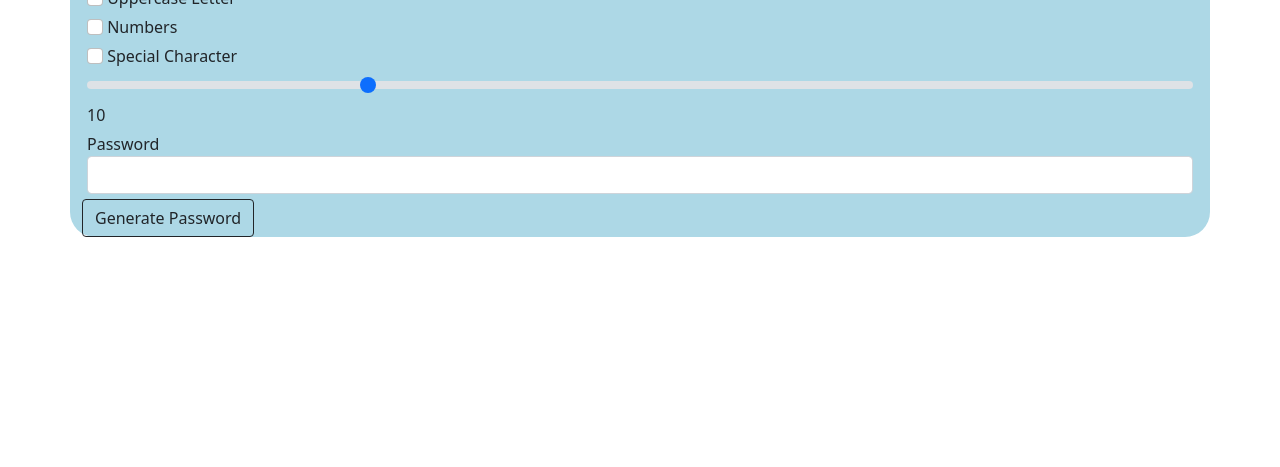
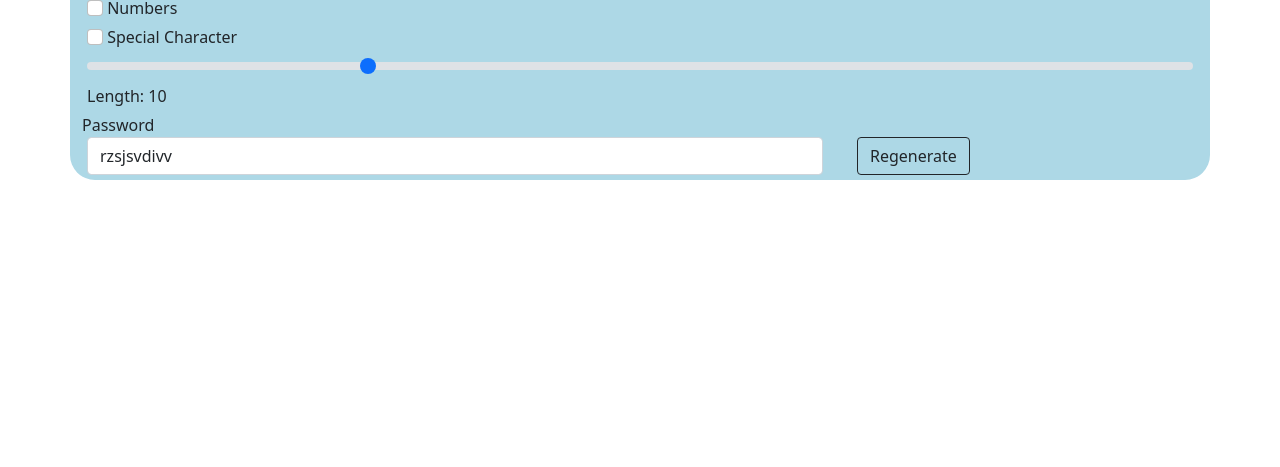
Before and after one commit to 7ubi/passwordGenerator, a plain HTML site: page index.html in a window 1280 px wide. Shown: the part 333-800 px from the top of the page. Drawn offline with nearby package versions, Linux system fonts and the light colour scheme.

Commit message:
dynamic password change, when settings are altered

```diff
--- a/index.html
+++ b/index.html
@@ -36,20 +36,20 @@
 
        <div>
            <input id="size" type="range" min="5" max="25" value="10" class="form-range">
-           <label for="size" id="sizeLabel">10</label>
+           <label for="size" id="sizeLabel">Length: 10</label>
        </div>
+        <label for="password">
+            Password
+        </label>
+        <div class="row">
+            <div class="col-md-8">
 
-       <div>
-           <label for="password">
-               Password
-           </label>
-           <br>
-           <input id="password" class="form-control">
+               <input id="password" class="form-control">
+            </div>
+            <div class="col-md-2">
+                <button id="generate" type="button" class="btn btn-outline-dark">Regenerate</button>
+            </div>
        </div>
-
-        <button id="generate" type="button" class="btn btn-outline-dark">
-            Generate Password
-        </button>
     </div>
 </body>
 </html>
--- a/passwordGeneration.js
+++ b/passwordGeneration.js
@@ -1,5 +1,21 @@
 $(document).ready(function ($){
-    $("#generate").click(function (e){
+
+    generatePassword();
+
+    $(".upper").change(function (){
+        generatePassword()
+    });
+    $(".numbers").change(function (){
+        generatePassword()
+    });
+    $(".specialCharacter").change(function (){
+        generatePassword()
+    });
+    $("#generate").click(function (){
+        generatePassword();
+    })
+
+    function generatePassword (){
         let isUpper = $(".upper").is( ":checked" );
         let isNumber = $(".numbers").is( ":checked" );
         let isSpecial = $(".specialCharacter").is( ":checked" );
@@ -24,9 +40,10 @@ $(document).ready(function ($){
         }
 
         $("#password").val(password);
-    })
+    }
 
-    $("#size").change(function (e){
-        $("#sizeLabel").text($("#size").val());
+    $("#size").change(function (){
+        $("#sizeLabel").text("Length: " + $("#size").val());
+        generatePassword();
     })
 })
```
